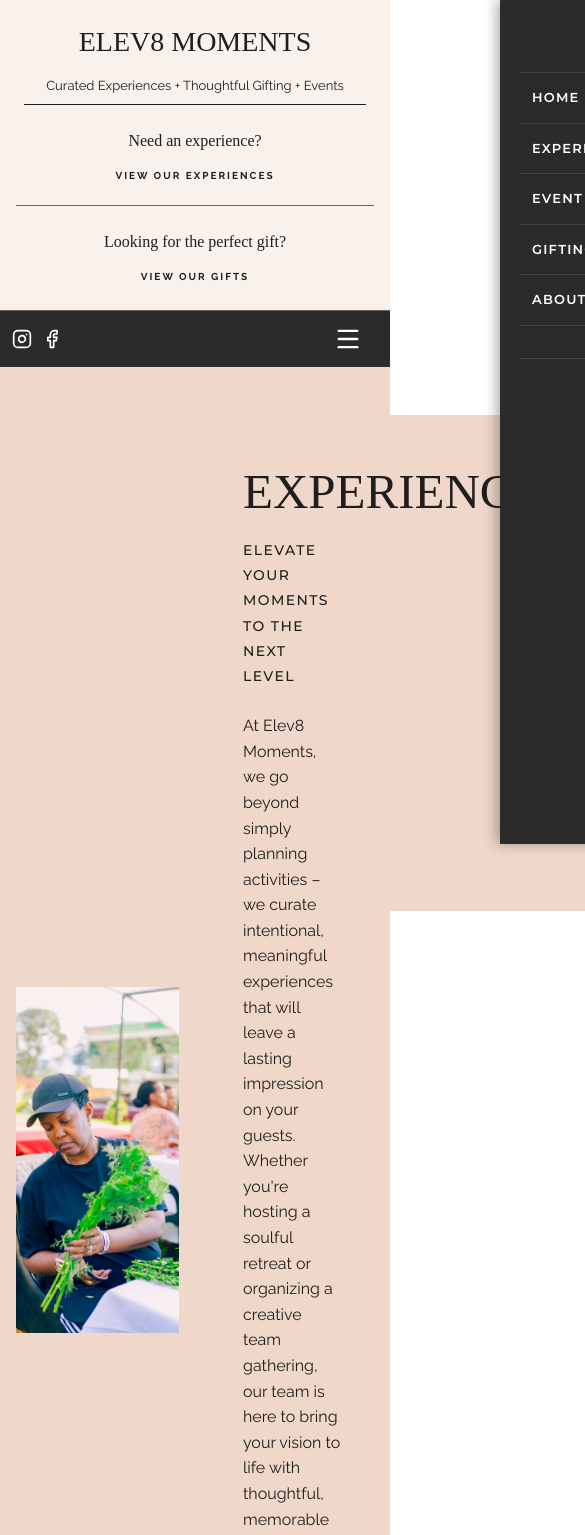
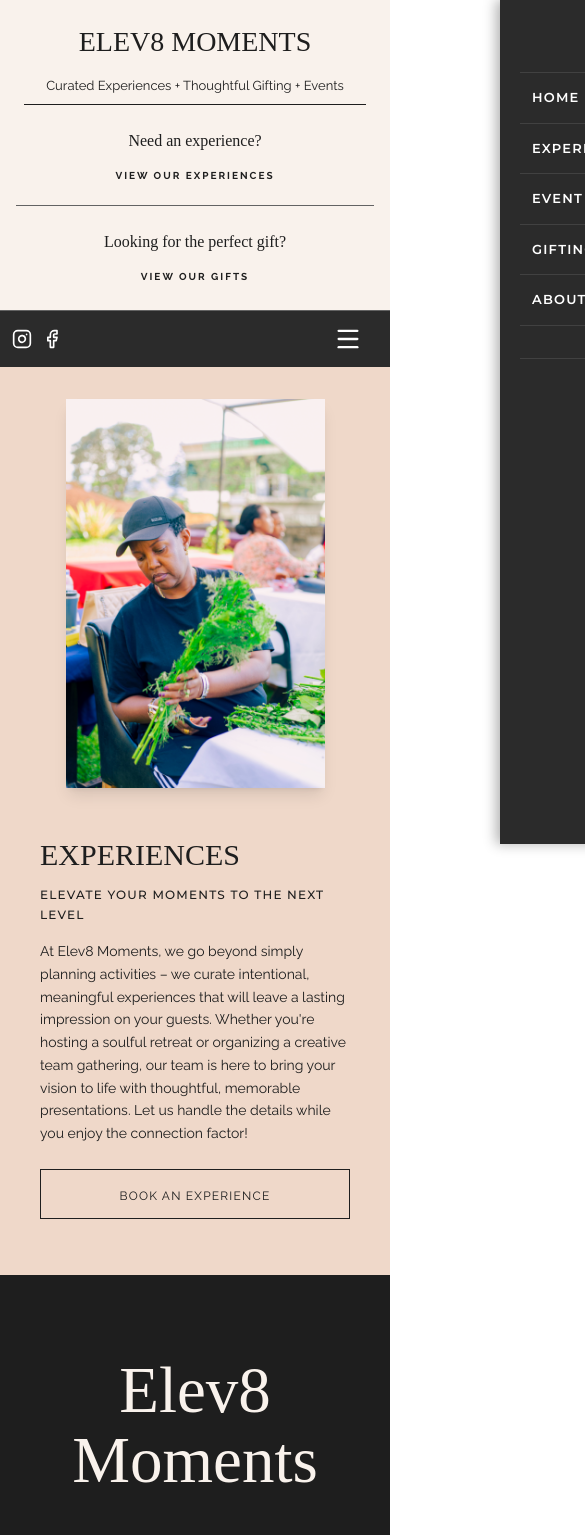
Before and after one commit to mugisham37/elev8-moments, a Next.js app: page /experiences in a window 390 px wide. Shown: the top 1535 px of the page, 585 px wide, since content can reach past the window. Built offline with nearby package versions, Linux system fonts and the light colour scheme; a web font is replaced by a local one.

Commit message:
Made it responsive

```diff
--- a/src/components/Routes/Experiences/GrazingTablesHero.tsx
+++ b/src/components/Routes/Experiences/GrazingTablesHero.tsx
@@ -2,27 +2,59 @@ import Image from 'next/image';
 
 export default function GrazingTablesHero() {
   return (
-    <section className="bg-[#efd8c9] py-16">
-                <div className="max-w-[1200px] mx-auto px-4">
-                    <div className="grid grid-cols-2 gap-8 items-center">
+    <section className="bg-[#efd8c9] py-8 sm:py-12 md:py-16">
+      <div className="max-w-[1200px] mx-auto px-4 sm:px-6 lg:px-8">
+        <div className="grid grid-cols-1 lg:grid-cols-2 gap-6 sm:gap-8 lg:gap-12 items-center">
+          {/* Image Section */}
+          <div className="relative flex justify-center lg:justify-start order-1 lg:order-1">
             <div className="relative">
-                            <div className="absolute inset-0 bg-[#efd8c9] -left-4 -top-4 w-[281px] h-[383px]"></div><Image
-                                alt="Grazing table" className="relative w-[259px] h-[346px] object-cover"
+              {/* Decorative background - hidden on mobile, visible on tablet+ */}
+              <div className="hidden sm:block absolute inset-0 bg-[#efd8c9] -left-3 sm:-left-4 -top-3 sm:-top-4 w-full h-full"></div>
+              <Image
+                alt="Grazing table"
+                className="relative w-full max-w-[259px] sm:max-w-[280px] md:max-w-[320px] lg:max-w-[259px] h-auto object-cover shadow-lg"
                 src="/images/7.JPG"
-                                style={{ objectPosition: 'center' }} width={259} height={346} />
+                style={{ objectPosition: 'center' }}
+                width={259}
+                height={346}
+              />
             </div>
-                        <div className="relative">
-                            <div className="absolute inset-0 bg-[#efd8c9] -right-4 -top-4 w-[604px] h-[496px]"></div>
-                            <div className="relative bg-[#efd8c9] p-8">
-                                <h2 className="text-[49px] leading-[58.8px] text-[#1e1e1e] uppercase mb-4"
-                                    style={{ fontFamily: 'Noiretblanc' }}>experiences</h2>
-                                <p className="text-[14px] leading-[25.2px] tracking-[1.4px] text-[#1e1e1e] uppercase mb-6 font-medium"
-                                    style={{ fontFamily: 'Montserrat' }}>ELEVATE YOUR MOMENTS TO THE NEXT LEVEL</p>
-                                <p className="text-[16px] leading-[25.6px] text-[#1e1e1e] mb-6"
-                                    style={{ fontFamily: 'Raleway' }}>At Elev8 Moments, we go beyond simply planning activities – we curate intentional, meaningful experiences that will leave a lasting impression on your guests. Whether you&apos;re hosting a soulful retreat or organizing a creative team gathering, our team is here to bring your vision to life with thoughtful, memorable presentations. Let us handle the details while you enjoy the connection factor!</p><a href="#"
-                                    className="inline-block border border-[#1e1e1e] px-8 py-4 hover:bg-[#1e1e1e] hover:text-[#f9f2ec] transition-colors"><span
-                                        className="text-[14px] leading-[30.8px] tracking-[1.4px] text-[#1e1e1e] uppercase hover:text-[#f9f2ec]"
-                                        style={{ fontFamily: 'Raleway' }}>BOOK AN EXPERIENCE</span></a>
+          </div>
+
+          {/* Content Section */}
+          <div className="relative order-2 lg:order-2">
+            {/* Decorative background - adjusted for responsiveness */}
+            <div className="hidden lg:block absolute inset-0 bg-[#efd8c9] -right-4 -top-4 w-full h-full"></div>
+            <div className="relative bg-[#efd8c9] p-6 sm:p-8 lg:p-10">
+              <h2
+                className="text-3xl sm:text-4xl md:text-5xl lg:text-[49px] leading-tight lg:leading-[58.8px] text-[#1e1e1e] uppercase mb-3 sm:mb-4"
+                style={{ fontFamily: 'Noiretblanc' }}
+              >
+                experiences
+              </h2>
+              <p
+                className="text-xs sm:text-sm md:text-[14px] leading-relaxed sm:leading-[25.2px] tracking-[1.2px] sm:tracking-[1.4px] text-[#1e1e1e] uppercase mb-4 sm:mb-6 font-medium"
+                style={{ fontFamily: 'Montserrat' }}
+              >
+                ELEVATE YOUR MOMENTS TO THE NEXT LEVEL
+              </p>
+              <p
+                className="text-sm sm:text-base md:text-[16px] leading-relaxed sm:leading-[25.6px] text-[#1e1e1e] mb-6 sm:mb-8"
+                style={{ fontFamily: 'Raleway' }}
+              >
+                At Elev8 Moments, we go beyond simply planning activities – we curate intentional, meaningful experiences that will leave a lasting impression on your guests. Whether you&apos;re hosting a soulful retreat or organizing a creative team gathering, our team is here to bring your vision to life with thoughtful, memorable presentations. Let us handle the details while you enjoy the connection factor!
+              </p>
+              <a
+                href="#"
+                className="inline-block border border-[#1e1e1e] px-6 sm:px-8 py-3 sm:py-4 hover:bg-[#1e1e1e] hover:text-[#f9f2ec] transition-colors w-full sm:w-auto text-center"
+              >
+                <span
+                  className="text-xs sm:text-sm md:text-[14px] leading-relaxed sm:leading-[30.8px] tracking-[1.2px] sm:tracking-[1.4px] text-[#1e1e1e] uppercase hover:text-[#f9f2ec]"
+                  style={{ fontFamily: 'Raleway' }}
+                >
+                  BOOK AN EXPERIENCE
+                </span>
+              </a>
             </div>
           </div>
         </div>
```
Lines whose indentation alone changed are shown as unchanged.
